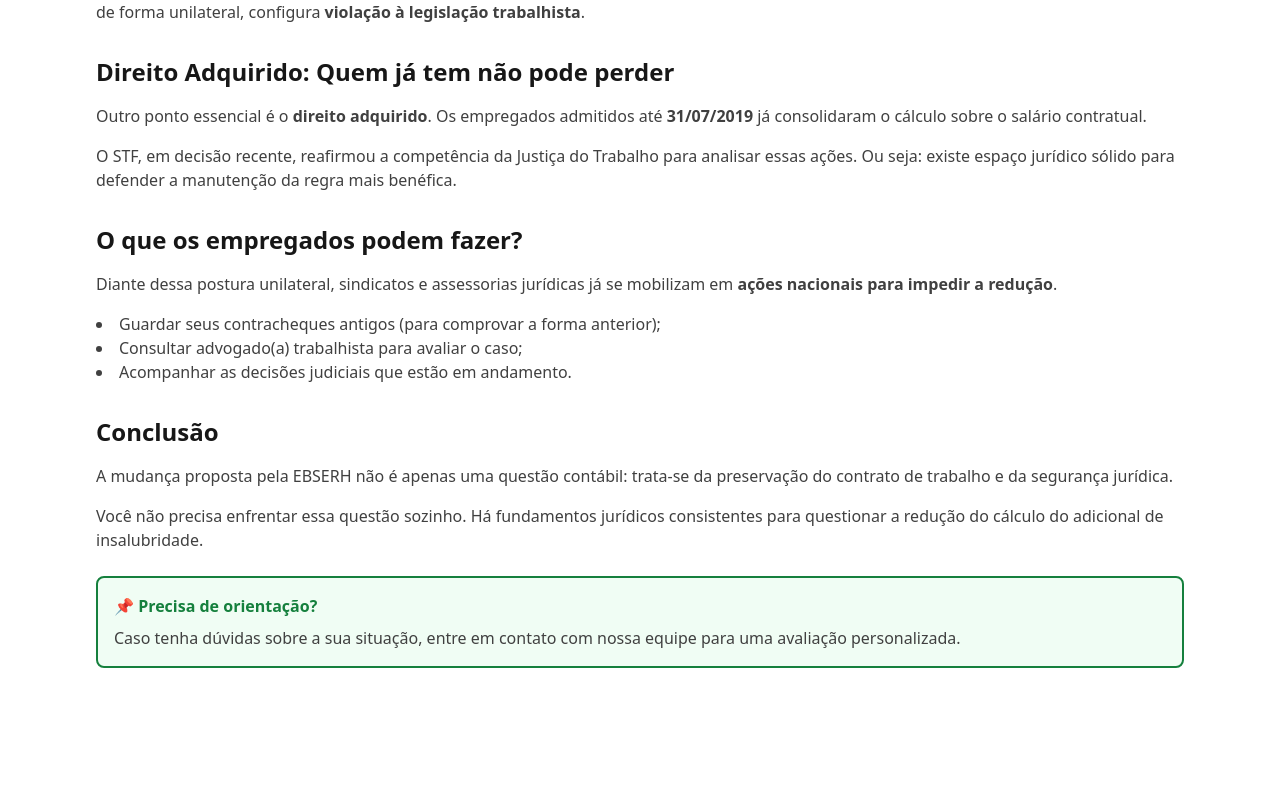
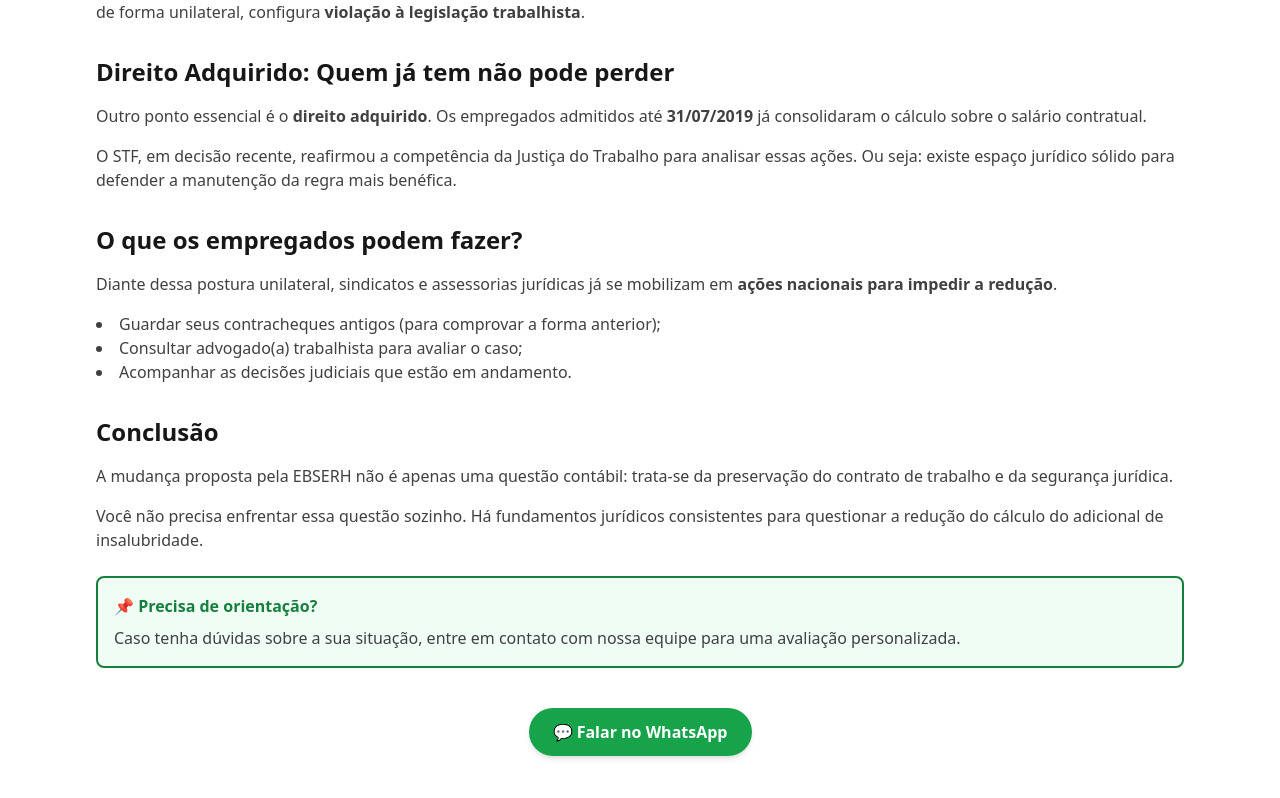
Before and after one commit to luizernane127/Carla-Muniz-Site, a Next.js app: page /artigos/rescisao-indireta in a window 1280 px wide. Shown: the part 464-1262 px from the top of the page. Before the commit the page ends 1196 px from the top, so only its background shows below. Built offline with nearby package versions, Linux system fonts and the light colour scheme.

Commit message:
Update page.tsx

```diff
--- a/app/artigos/rescisao-indireta/page.tsx
+++ b/app/artigos/rescisao-indireta/page.tsx
@@ -93,6 +93,18 @@
           equipe para uma avaliação personalizada.
         </p>
       </div>
+
+      {/* Botão WhatsApp */}
+      <div className="mt-10 flex justify-center">
+        <a
+          href="https://wa.me/5583996858590"
+          target="_blank"
+          rel="noopener noreferrer"
+          className="bg-green-600 hover:bg-green-700 text-white font-semibold px-6 py-3 rounded-full shadow-md transition"
+        >
+          💬 Falar no WhatsApp
+        </a>
+      </div>
     </main>
   );
 }
```
